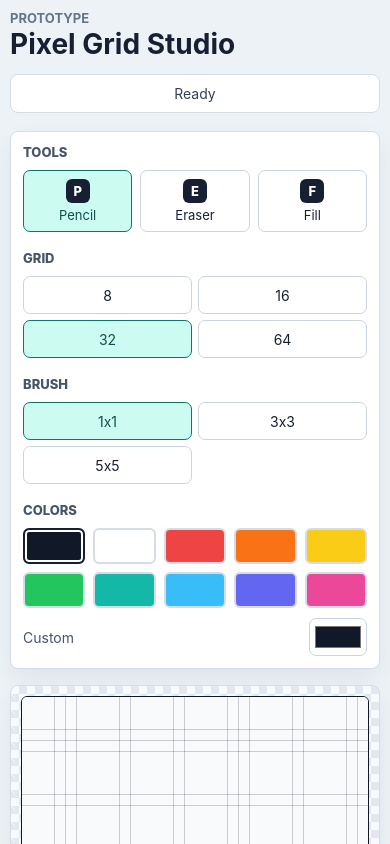
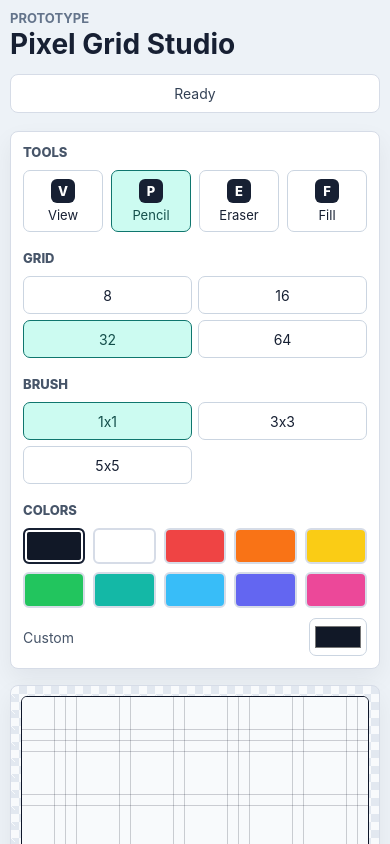
Before and after one commit to Quirel64/markit2d, a React (Vite) app: page / in a window 390 px wide. Shown: the top 844 px of the page. Built offline with nearby package versions, Linux system fonts and the light colour scheme.

Commit message:
Add view tool for mobile zooming

```diff
--- a/src/App.css
+++ b/src/App.css
@@ -114,7 +114,7 @@ button:disabled {
 
 .button-grid {
   display: grid;
-  grid-template-columns: repeat(3, minmax(0, 1fr));
+  grid-template-columns: repeat(4, minmax(0, 1fr));
   gap: 8px;
 }
 
@@ -240,6 +240,11 @@ button:disabled {
   touch-action: none;
 }
 
+.pixel-canvas.view-mode {
+  cursor: grab;
+  touch-action: auto;
+}
+
 .action-row {
   display: grid;
   grid-template-columns: repeat(2, minmax(0, 1fr));
@@ -320,7 +325,7 @@ button:disabled {
   }
 
   .button-grid {
-    grid-template-columns: repeat(3, minmax(0, 1fr));
+    grid-template-columns: repeat(4, minmax(0, 1fr));
   }
 
   .tool-button {
--- a/src/App.tsx
+++ b/src/App.tsx
@@ -1,7 +1,7 @@
 import { useCallback, useEffect, useMemo, useRef, useState } from 'react'
 import './App.css'
 
-type Tool = 'pencil' | 'eraser' | 'fill'
+type Tool = 'view' | 'pencil' | 'eraser' | 'fill'
 type Pixel = string | null
 
 type ProjectPayloadV1 = {
@@ -24,6 +24,12 @@ const VIEW_SIZE = 768
 const GRID_PRESETS = [8, 16, 32, 64]
 const BRUSH_PRESETS = [1, 3, 5]
 const EXPORT_SCALES = [1, 4, 8, 16]
+const TOOLS: Array<{ id: Tool; icon: string; label: string }> = [
+  { id: 'view', icon: 'V', label: 'view' },
+  { id: 'pencil', icon: 'P', label: 'pencil' },
+  { id: 'eraser', icon: 'E', label: 'eraser' },
+  { id: 'fill', icon: 'F', label: 'fill' },
+]
 const STORAGE_KEY = 'pixel-grid-studio-draft'
 const PALETTE = [
   '#111827',
@@ -289,6 +295,8 @@ function App() {
 
   const applyTool = useCallback(
     (event: React.PointerEvent<HTMLCanvasElement>) => {
+      if (tool === 'view') return
+
       const point = pointToCell(event)
       if (!point) return
 
@@ -311,6 +319,8 @@ function App() {
   )
 
   const handlePointerDown = (event: React.PointerEvent<HTMLCanvasElement>) => {
+    if (tool === 'view') return
+
     event.currentTarget.setPointerCapture(event.pointerId)
     isDrawingRef.current = true
     lastPaintedRef.current = null
@@ -320,7 +330,7 @@ function App() {
   }
 
   const handlePointerMove = (event: React.PointerEvent<HTMLCanvasElement>) => {
-    if (!isDrawingRef.current || tool === 'fill') return
+    if (!isDrawingRef.current || tool === 'fill' || tool === 'view') return
     applyTool(event)
   }
 
@@ -494,17 +504,17 @@ function App() {
           <div className="control-group">
             <span className="label">Tools</span>
             <div className="button-grid">
-              {(['pencil', 'eraser', 'fill'] as Tool[]).map((item) => (
+              {TOOLS.map((item) => (
                 <button
-                  className={tool === item ? 'tool-button active' : 'tool-button'}
-                  key={item}
-                  onClick={() => setTool(item)}
+                  className={tool === item.id ? 'tool-button active' : 'tool-button'}
+                  key={item.id}
+                  onClick={() => setTool(item.id)}
                   type="button"
                 >
                   <span className="tool-icon" aria-hidden="true">
-                    {item === 'pencil' ? 'P' : item === 'eraser' ? 'E' : 'F'}
+                    {item.icon}
                   </span>
-                  <span>{item}</span>
+                  <span>{item.label}</span>
                 </button>
               ))}
             </div>
@@ -570,7 +580,7 @@ function App() {
         <section className="canvas-stage" aria-label="Pixel canvas">
           <canvas
             aria-label="Drawing surface"
-            className="pixel-canvas"
+            className={tool === 'view' ? 'pixel-canvas view-mode' : 'pixel-canvas'}
             height={VIEW_SIZE}
             onPointerCancel={stopDrawing}
             onPointerDown={handlePointerDown}
```
Also changed, not shown: 5 other files (tests, documents, lock files or other folders).
